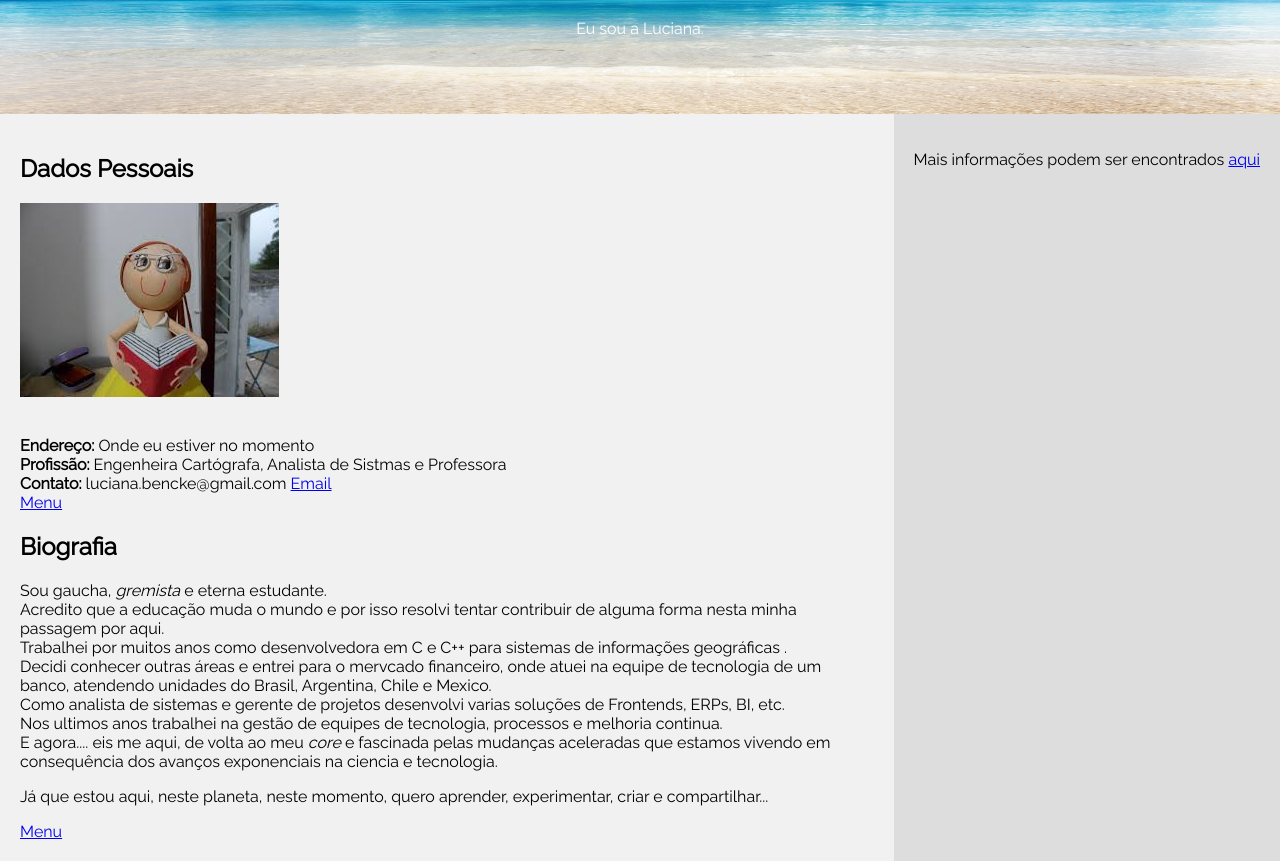
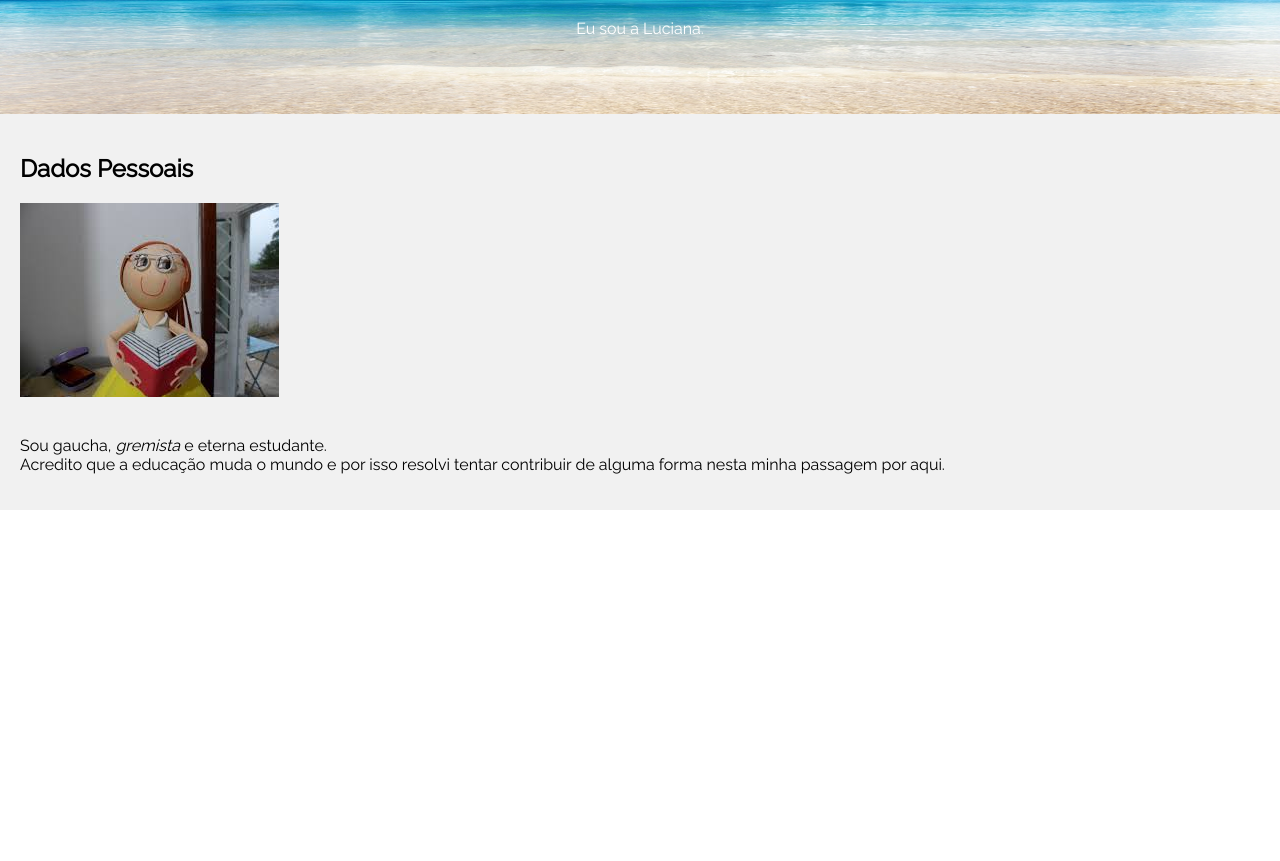
Before and after one commit to lbencke/lbencke, a plain HTML site: page index.html in a window 1280 px wide. Shown: the part 141-1002 px from the top of the page. After the commit the page ends 800 px from the top, so only its background shows below. Drawn offline with Linux system fonts and the light colour scheme.

Commit message:
Update index.html

```diff
--- a/index.html
+++ b/index.html
@@ -24,31 +24,12 @@
 	    <div>
 	    	<img src="img01.jpg"><br><br>
 	    </div>
-	    <p>
-	      <b>Endereço:</b> Onde eu estiver no momento <br>
-	      <b>Profissão:</b> Engenheira Cartógrafa, Analista de Sistmas e Professora <br>
-	      <b>Contato:</b> luciana.bencke@gmail.com
-	      <a href="mailto:luciana.bencke@gmail.com">Email</a><br>
-	      <a href="#topo">Menu</a><br>
-	  </p>
       <div>
-      	<h2 id=bio>Biografia</h2>
         <p> Sou gaucha, <i>gremista</i> e eterna estudante. <br>
-        	Acredito que a educação muda o mundo e por isso resolvi tentar contribuir de alguma forma nesta minha passagem por aqui.<br>
-            Trabalhei por muitos anos como desenvolvedora em C e C++ para sistemas de informações geográficas .<br>
-            Decidi conhecer outras áreas e entrei para o mervcado financeiro, onde atuei na equipe de tecnologia de um banco, atendendo unidades do Brasil, Argentina, Chile e Mexico. <br>
-            Como analista de sistemas e gerente de projetos desenvolvi varias soluções de Frontends, ERPs, BI, etc.<br>
-            Nos ultimos anos trabalhei na gestão de equipes de tecnologia, processos e  melhoria continua.<br>
-            E agora.... eis me aqui, de volta ao meu <i>core</i> e fascinada pelas mudanças aceleradas que estamos vivendo em consequência dos avanços exponenciais na ciencia e tecnologia.<br></p>
-            <p>Já que estou aqui, neste planeta, neste momento, quero aprender, experimentar, criar e compartilhar... </p>
-            <a href="#topo">Menu</a><br>
+       	Acredito que a educação muda o mundo e por isso resolvi tentar contribuir de alguma forma nesta minha passagem por aqui.<br>
       </div>
 </div>
 
-<div class="footer">
-	<p>Mais informações podem ser encontrados <a href="http://linkedin.com/in/lucianabencke">aqui</a><br>
-	</p>
-</div>
 
 </body>
 </html>
```
